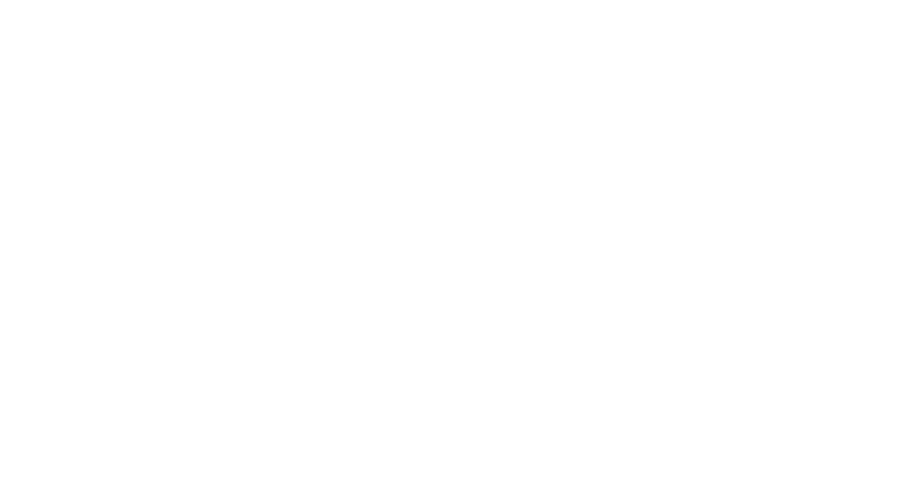
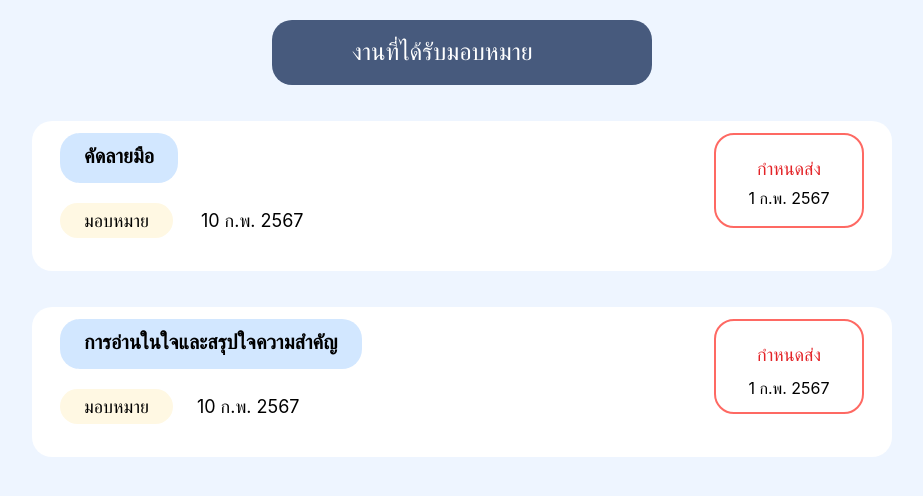
Before and after one commit to MinDDdo/Projectend_frontend, a Nuxt app: page /TeacherAssignment in a window 1280 px wide. Before the commit this address had no page. Shown: the top 496 px of the page, without its empty margins (178-1101 px from the left). Built offline with nearby package versions, Linux system fonts and the light colour scheme.

Commit message:
html-TeacherAssignment

```diff
--- /dev/null
+++ b/pages/TeacherAssignment.vue
@@ -0,0 +1,105 @@
+<script setup lang="ts">
+
+</script>
+<template>
+    <div class="h-screen bg-[#EEF5FF] ">
+        <div class="flex justify-between px-10  ">
+
+
+        </div>
+        <div class="mt-5 flex justify-center ">
+            <div class=" flex ">
+
+                         <div class="
+                    bg-[#475A7D] text-white p-3.5
+                    min-w-[380px] max-w-[380px]
+                    min-h-[65px] max-h-[65px] rounded-[20px]
+                     text-[24px] px-20
+                    ">
+                        <p>งานที่ได้รับมอบหมาย</p>
+
+
+                     </div>
+
+
+            </div>
+            <div class="div">
+
+
+            </div>
+        </div>
+
+        <div class=" flex justify-center ">
+            <div class = "grid  grid-cols-1 gap-x-28  gap-y-9 pt-9 " >
+                <div class = " flex justify-between px-7 pt-3
+                                bg-white min-w-[860px] max-w-[860px]
+                                 min-h-[150px] max-h-[150px] rounded-[20px]
+                                  " >
+                    <div class="flex flex-col gap-y-5 ">
+                        <div class="flex  text-[20px]
+                                    bg-[#D2E7FF]
+                                    w-fit font-bold
+                                    min-h-[50px] max-h-[50px] rounded-[20px]
+                                    p-2 px-6 w-fit ">
+                        <p class="  ">
+                                    คัดลายมือ
+                         </p>
+                        </div>
+                        <div class="flex gap-x-5" >
+                            <p class=" flex text-[18px] bg-[#FFF8E3]
+                                   w-fit
+                                   h-fit rounded-[20px]
+                                     p-1 px-6
+                                    ">มอบหมาย</p>
+
+                            <p class="  flex  text-[18px] p-1 px-2 "> 10 ก.พ. 2567</p>
+                        </div>
+                    </div>
+                    <div class="  text-center border-2 border-[#FE6963]
+                                    min-w-[150px] max-w-[150px]
+                                    min-h-[95px] max-h-[95px]
+                                    rounded-[20px] ">
+                        <p class="text-[18px] text-[#E32327]  pt-5"> กำหนดส่ง</p>
+                        <p class="text-[16px]  pt-1"> 1 ก.พ. 2567</p>
+                         </div>
+                    </div>
+                    <div class = " flex justify-between px-7 pt-3
+                                bg-white min-w-[860px] max-w-[860px]
+                                 min-h-[150px] max-h-[150px] rounded-[20px]
+                                  " >
+                    <div class="flex flex-col gap-y-5 ">
+                        <div class="flex  text-[20px]
+                                    bg-[#D2E7FF]
+                                    w-fit font-bold
+                                    min-h-[50px] max-h-[50px] rounded-[20px]
+                                    p-2 px-6 w-fit ">
+                        <p class="  ">
+                            การอ่านในใจและสรุปใจความสำคัญ
+                         </p>
+                        </div>
+                        <div class="flex gap-x-5" >
+                            <p class=" flex text-[18px] bg-[#FFF8E3]
+                                   w-fit
+                                   h-fit rounded-[20px]
+                                     p-1 px-6
+                                    ">มอบหมาย</p>
+
+                            <p class="  flex  text-[18px] p-1 px-1 "> 10 ก.พ. 2567</p>
+                        </div>
+                    </div>
+                    <div class="  text-center border-2 border-[#FE6963]
+                                    min-w-[150px] max-w-[150px]
+                                    min-h-[95px] max-h-[95px]
+                                    rounded-[20px] ">
+                        <p class="text-[18px] text-[#E32327]  pt-5"> กำหนดส่ง</p>
+                        <p class="text-[16px]  pt-2"> 1 ก.พ. 2567</p>
+                         </div>
+                    </div>
+
+
+
+            </div>
+        </div>
+    </div>
+
+</template>
```
